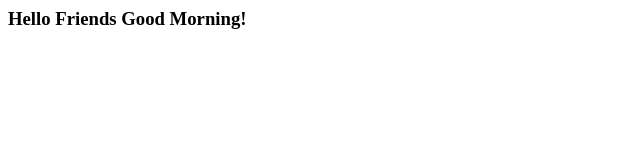
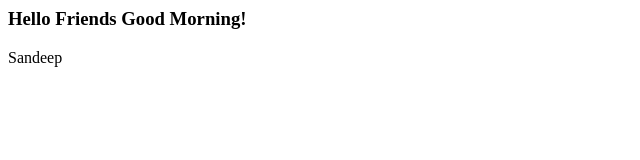
Before and after one commit to sandeepbhusare1985/sandeep-demo, a plain HTML site: page index.html in a window 1280 px wide. Shown: the full height of the page, 0-640 px from the left. Drawn offline with Linux system fonts and the light colour scheme.

Commit message:
add name

```diff
--- a/index.html
+++ b/index.html
@@ -1 +1,2 @@
 <h3>Hello Friends Good Morning!</h3>
+<p>Sandeep</p>
```
